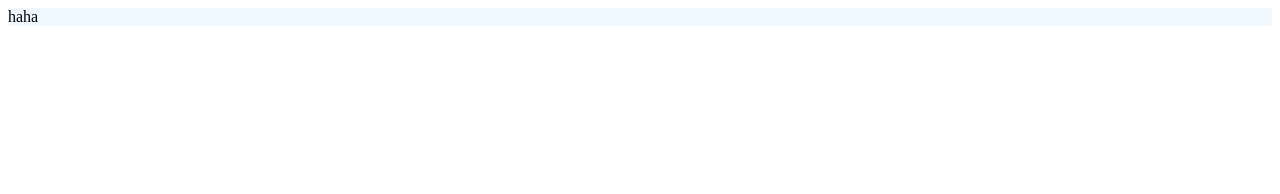
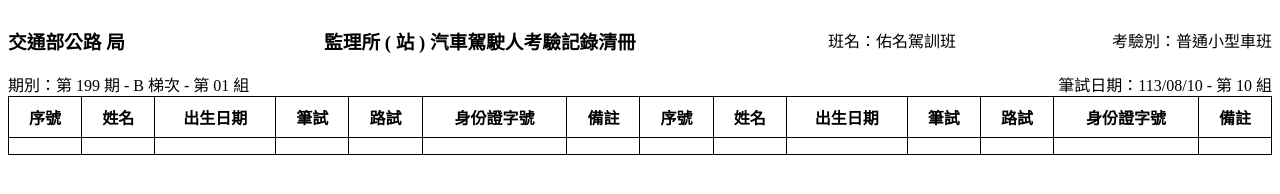
Before and after one commit to adlerlei/DriveAcademy-Manager, a plain HTML site: page print/test.html in a window 1280 px wide. Drawn offline with Linux system fonts and the light colour scheme.

Commit message:
筆試列印格式完成

```diff
--- a/print/css/style.css
+++ b/print/css/style.css
@@ -1,10 +1,35 @@
-body{
+body {
     margin: 0 px;
     padding: 0 px;
 }
-.maxFull {
+.container {
+    display: flex; /*內容水平排列*/
     width: 100%;
     height: auto;
-    background-color: aliceblue;
-    margin: 4 px;
+    align-items: center; /*div文字水平置中*/
+    justify-content: space-between; /*div文字垂直置中*/
 }
+.left {
+    text-align: left;
+}
+.right {
+    text-align: right;
+}
+.title_font {
+    width: 100%;
+}
+table {
+    width: 100%;
+    border: 1px solid black;
+    border-collapse: collapse;
+    table-layout: auto; /* 根據內容調整寬度，非等比例 */
+    /* table-layout: fixed; /* 每個儲存格的寬度固定，等比例分配 */
+}
+
+th,
+td {
+    border: 1px solid black;
+    padding: 8px;
+    text-align: center;
+    word-wrap: break-word; /* 確保文字不會溢出 */
+}
--- a/print/test.html
+++ b/print/test.html
@@ -1,4 +1,4 @@
-<!DOCTYPE html>
+<!doctype html>
 <html lang="zh-TW">
     <head>
         <meta charset="UTF-8" />
@@ -6,6 +6,55 @@
         <link rel="stylesheet" href="css/style.css" />
     </head>
     <body>
-        <div class="maxFull">haha</div>
+        <div class="container">
+            <div class="title_font"><h3>交通部公路 局</h3></div>
+            <div class="title_font left"><h3>監理所 ( 站 ) 汽車駕駛人考驗記錄清冊</h3></div>
+            <div class="title_font right">班名：佑名駕訓班</div>
+            <div class="title_font right">考驗別：普通小型車班</div>
+        </div>
+        <div class="container">
+            <div class="title_font">期別：第 199 期 - B 梯次 - 第 01 組</div>
+            <div class="title_font right">筆試日期：113/08/10 - 第 10 組</div>
+        </div>
+        <div class="container">
+            <table>
+                <thead>
+                    <tr>
+                        <th>序號</th>
+                        <th>姓名</th>
+                        <th>出生日期</th>
+                        <th>筆試</th>
+                        <th>路試</th>
+                        <th>身份證字號</th>
+                        <th>備註</th>
+                        <th>序號</th>
+                        <th>姓名</th>
+                        <th>出生日期</th>
+                        <th>筆試</th>
+                        <th>路試</th>
+                        <th>身份證字號</th>
+                        <th>備註</th>
+                    </tr>
+                </thead>
+                <tbody>
+                    <tr>
+                        <td></td>
+                        <td></td>
+                        <td></td>
+                        <td></td>
+                        <td></td>
+                        <td></td>
+                        <td></td>
+                        <td></td>
+                        <td></td>
+                        <td></td>
+                        <td></td>
+                        <td></td>
+                        <td></td>
+                        <td></td>
+                    </tr>
+                </tbody>
+            </table>
+        </div>
     </body>
 </html>
```
Also changed, not shown: print/written_exam_roster.html (+14 -11 lines), README.md, 2 other files.
